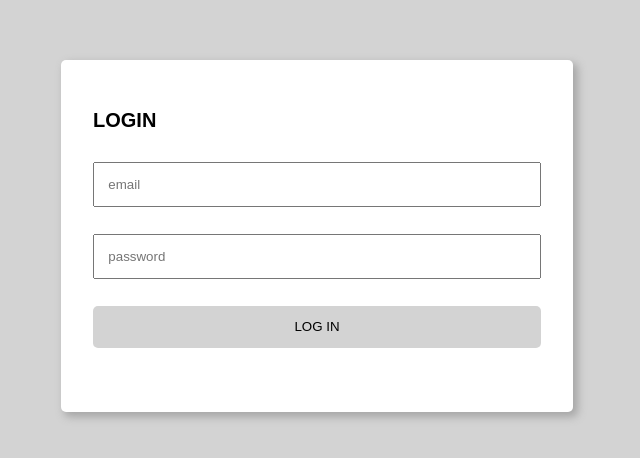
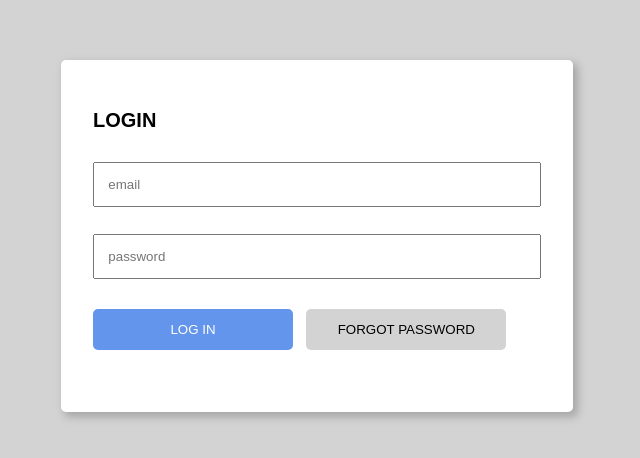
Before and after one commit to The-Naive-Bayesian/react-theme-switcher-form, a React (Create React App) app: page / in a window 1280 px wide. Shown: the part 164-622 px from the top of the page, without its empty margins (323-963 px from the left). Built offline with nearby package versions, Linux system fonts and the light colour scheme; the HTML template or start-up script is replaced by a standard one.

Commit message:
Styled form to approximately what we want it to end up looking like
Signed-off-by: Chris Emerson <chris.emerson@roledex.com>

```diff
--- a/src/components/form.css
+++ b/src/components/form.css
@@ -14,13 +14,25 @@ input {
     margin: 1em 0;
 }
 
+.button-group {
+    display: flex;
+    flex-direction: row;
+    margin: 1em 0;
+}
+
 button {
+    width: 15em;
+    margin-right: 1em;
     padding: 1em;
-    margin: 1em 0;
-    border: 0;
-    background: lightgray;
     box-shadow: none;
     border-radius: 5px;
+    border: none;
+    cursor: pointer;
+    background: lightgray;
     text-transform: uppercase;
-    cursor: pointer;
 }
+
+button.primary {
+    background: cornflowerblue;
+    color: white;
+}
--- a/src/components/form.tsx
+++ b/src/components/form.tsx
@@ -8,7 +8,10 @@ class Form extends React.Component {
                 <h2>Login</h2>
                 <input type={'email'} name={'email'} placeholder={'email'}/>
                 <input type={'password'} name={'password'} placeholder={'password'}/>
-                <button type={'submit'}>Log In</button>
+                <div className={'button-group'}>
+                    <button type={'submit'} className={'primary'}>Log In</button>
+                    <button type={'button'}>Forgot Password</button>
+                </div>
             </form>
         );
     }
```
